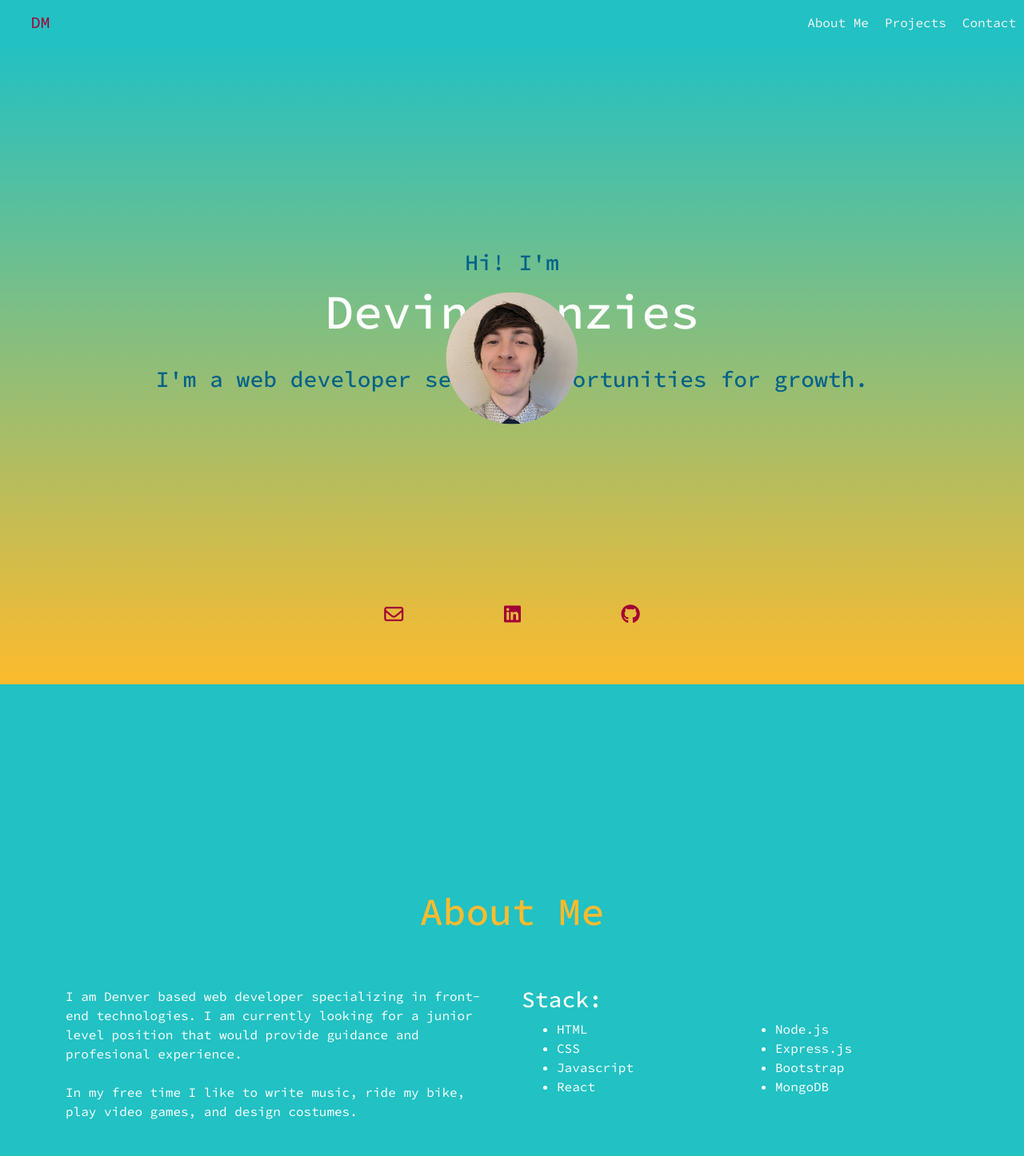
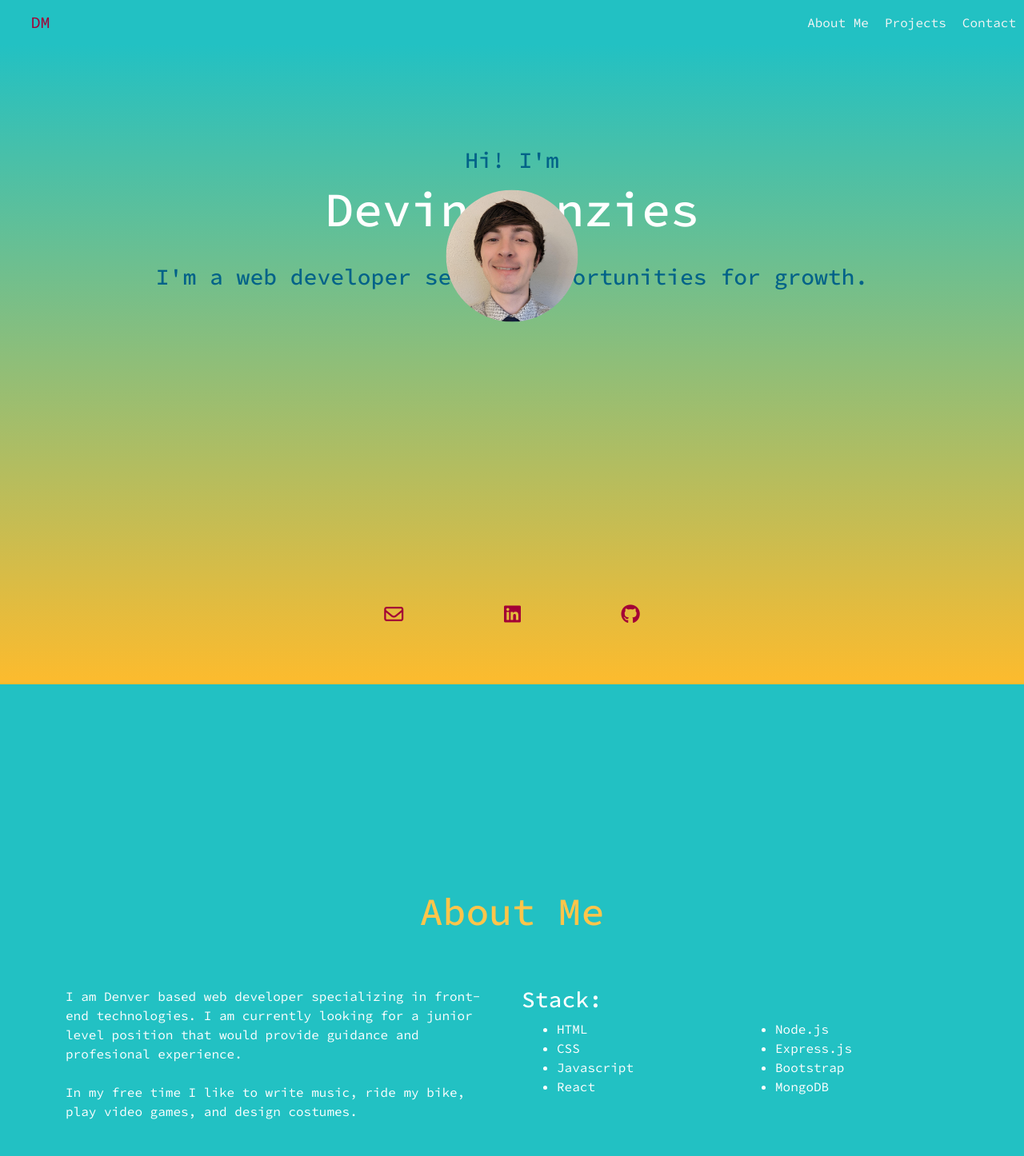
Before and after one commit to devinmenzies241/Portfolio, a React (Create React App) app: page / in a window 1280 px wide. Shown: the top 1446 px of the page at 80% size. Built offline with nearby package versions, Linux system fonts and the light colour scheme.

Commit message:
add simple changes for first render deploy review

```diff
--- a/public/index.html
+++ b/public/index.html
@@ -39,7 +39,7 @@
 
     <title>React App</title>
   </head>
-  <body data-spy='scroll' data-target='.navbarID' data-offset='0'>
+  <body>
     <noscript>You need to enable JavaScript to run this app.</noscript>
     <div id="root"></div>
     <!--
--- a/src/App.css
+++ b/src/App.css
@@ -76,7 +76,7 @@ h1 {
 /* Homepage / Hero component ////////////////////////////////////////////////////////////////////////////////////*/
 
 .hero {
-  padding-top: 20%;
+  padding-top: 10%;
   height: 100vh;
   text-align: center;
   background: rgb(34,193,195);
@@ -117,7 +117,8 @@ h1 {
 .aboutMe h1 {
   text-align: center;
   font-size: 3rem;
-  color: rgba(253,187,45,1)
+  /* color: rgba(253,187,45,1); */
+  color: rgb(254, 197, 74);
 }
 
 .aboutMe p {
--- a/src/components/Navbar2.jsx
+++ b/src/components/Navbar2.jsx
@@ -6,7 +6,7 @@ const Navbar2 = () => {
   const [color, setColor] = useState(false);
 
   const changeColor = () => {
-    if(window.scrollY > 5) {
+    if(window.scrollY > 10) {
       setColor(true);
     } else {
       setColor(false);
```
